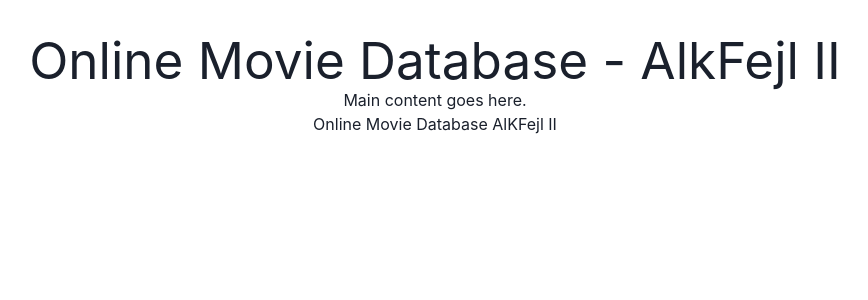
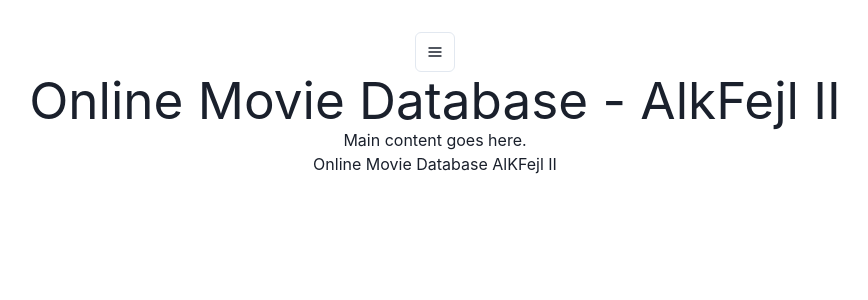
Before and after one commit to victor-brown/alkfejl-II-movieDB, a React (Vite) app in the folder packages/frontend/: page / in a window 1280 px wide. Shown: the top 300 px of the page, without its empty margins (205-1073 px from the left). Built offline with nearby package versions, Linux system fonts and the light colour scheme.

Commit message:
feat: add navigation

```diff
--- a/package.json
+++ b/package.json
@@ -26,6 +26,7 @@
     "release": "node ./release.js"
   },
   "dependencies": {
+    "@chakra-ui/icons": "^2.0.19",
     "express": "^4.18.2"
   }
 }
--- a/packages/frontend/src/App.tsx
+++ b/packages/frontend/src/App.tsx
@@ -1,5 +1,12 @@
 import './App.css'
-import { extendTheme, ChakraProvider } from '@chakra-ui/react'
+import { extendTheme, ChakraProvider, IconButton } from '@chakra-ui/react'
+import {
+  Menu,
+  MenuButton,
+  MenuList,
+  MenuItem,
+} from '@chakra-ui/react'
+import { HamburgerIcon } from '@chakra-ui/icons'
 
 
 const colors = {
@@ -18,8 +25,21 @@ function App() {
     <ChakraProvider theme={theme}>
     <div className='container'>
       <div className='header'>
-      <nav className='menu'>
-      </nav>
+
+      <Menu>
+      <MenuButton
+    as={IconButton}
+    aria-label='Options'
+    icon={<HamburgerIcon />}
+    variant='outline'
+  />
+  <MenuList>
+    <MenuItem onClick={() => alert('Kagebunshin')}>Genres</MenuItem>
+    <MenuItem onClick={() => alert('Kagebunshin')}>Stars</MenuItem>
+    <MenuItem onClick={() => alert('Kagebunshin')}>Movies</MenuItem>
+    <MenuItem onClick={() => alert('Kagebunshrrissn')}>Directors</MenuItem>
+  </MenuList>
+</Menu>
       <h1>Online Movie Database - AlkFejl II</h1>
       </div>
       <div className="container">
```
